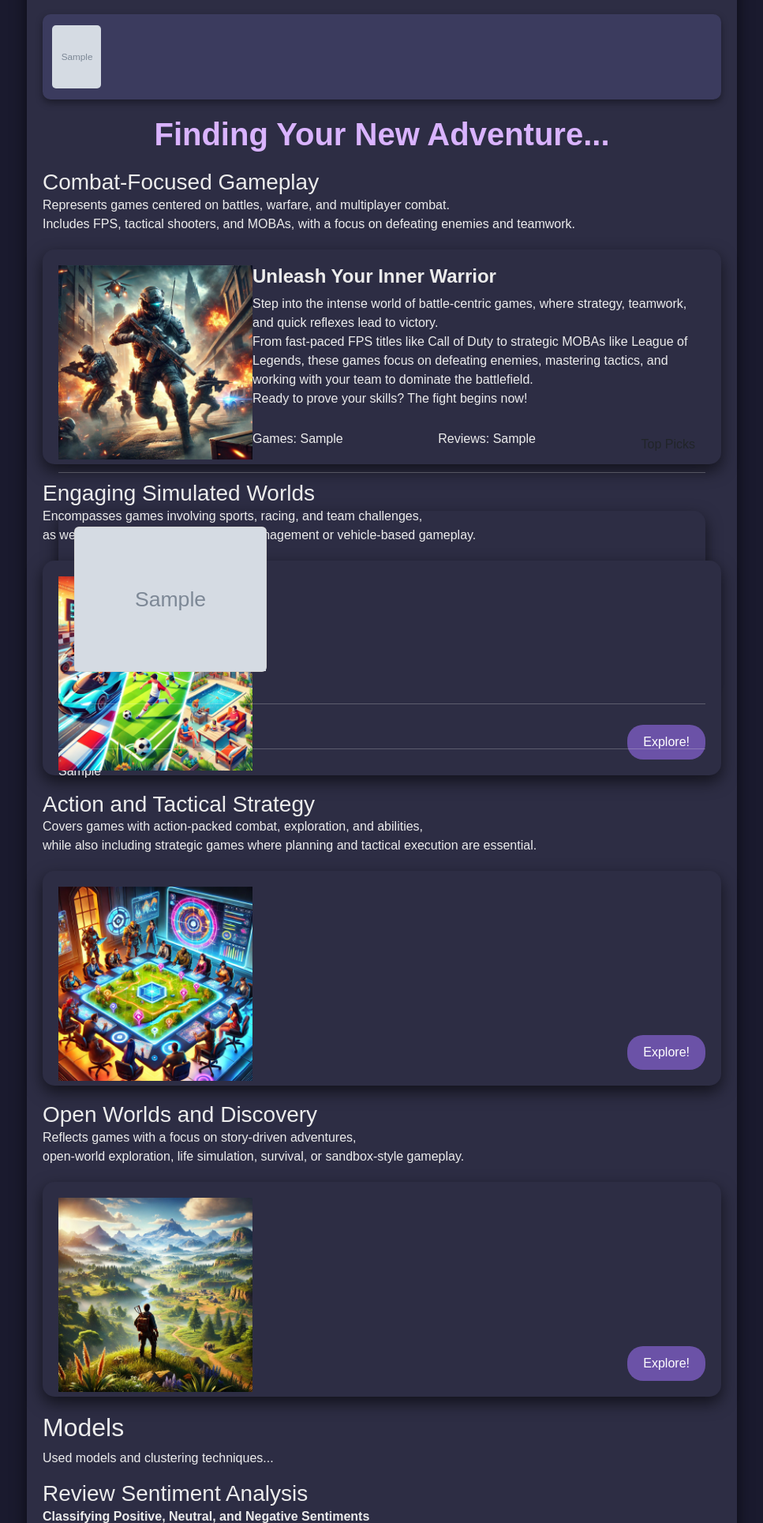
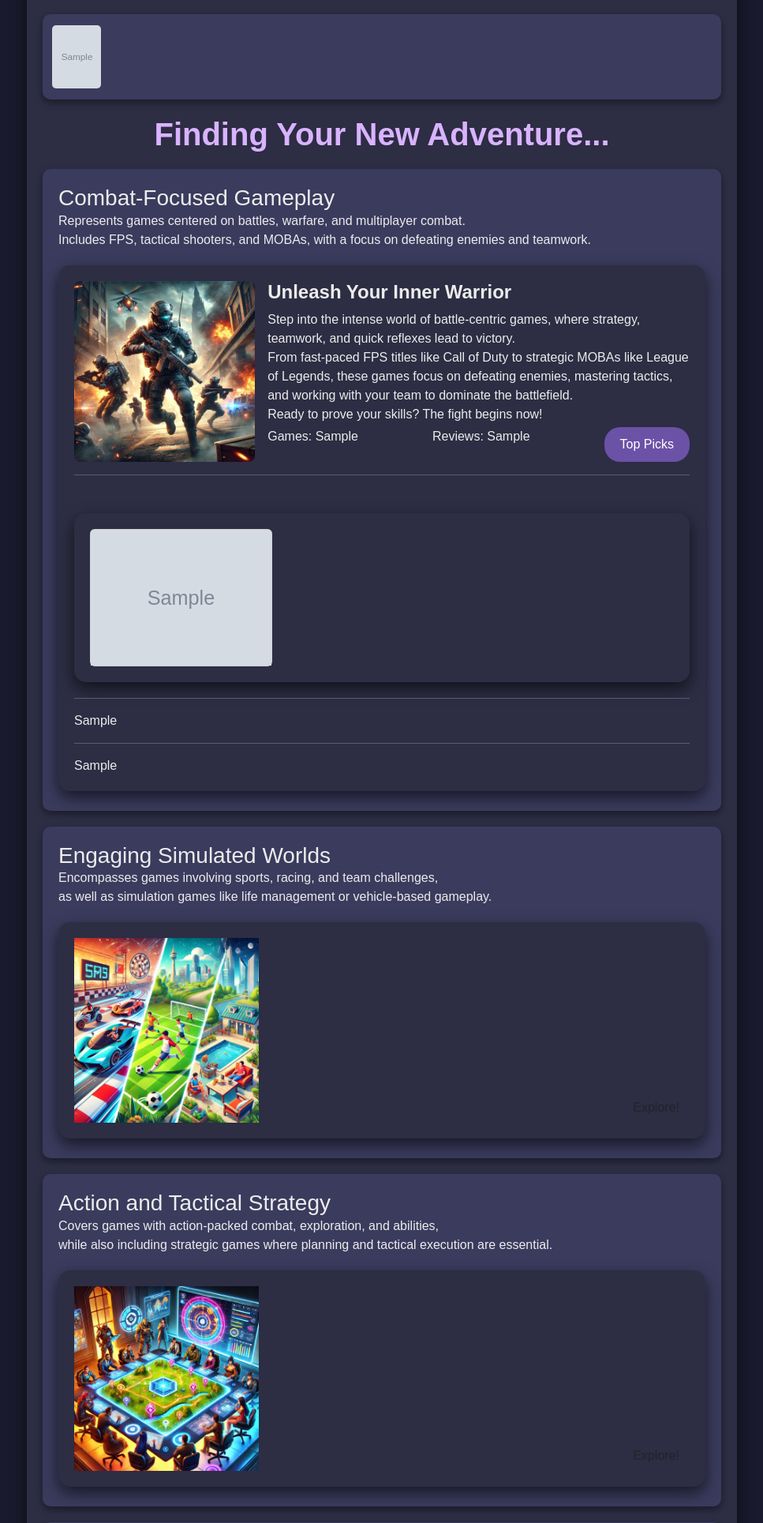
Before and after one commit to Senimtra/robo-reviews, a Django app: template core/templates/index.html in a window 1280 px wide. Shown: the part 589-2518 px from the top of the page at 79% size, without its empty margins (156-1123 px from the left). Run offline with Django 4.2, Linux system fonts and the light colour scheme; the template is opened without the code that fills it: most values are stand-ins (such as "Sample title", 1, 10 or a date in 2020); grey boxes marked "Sample" are stand-in pictures.

Commit message:
add summarization styles

```diff
--- a/static/styles/styles.css
+++ b/static/styles/styles.css
@@ -1,9 +1,11 @@
+/* General body styles */
 body {
     background-color: #1a1a2e; /* Dark violet background */
     color: #ececec; /* Light text for contrast */
     font-family: 'Arial', sans-serif;
 }
 
+/* Navigation bar styles */
 .navbar {
     background-color: #2d2d44;
     border-bottom-left-radius: 15px;
@@ -16,14 +18,17 @@
     z-index: 1000;
 }
 
-.navbar-brand, .nav-link {
+.navbar-brand,
+.nav-link {
     color: #ececec !important;
 }
 
-.navbar-brand:hover, .nav-link:hover {
-    color: #d9b3ff !important;
+.navbar-brand:hover,
+.nav-link:hover {
+    color: #d9b3ff !important; /* Hover effect for links */
 }
 
+/* Container styles */
 .container {
     max-width: 900px;
     margin: 20px auto;
@@ -33,6 +38,7 @@
     box-shadow: 0 8px 20px rgba(0, 0, 0, 0.6);
 }
 
+/* Header styles */
 .header-image {
     width: 100%;
     border-radius: 15px;
@@ -46,7 +52,8 @@
     color: #d9b3ff; /* Violet tone */
 }
 
-.review-card {
+/* Card styles */
+.body-card {
     background-color: #3b3b5e; /* Subtle card contrast */
     margin-bottom: 20px;
     border-radius: 10px;
@@ -54,11 +61,12 @@
     box-shadow: 0 4px 10px rgba(0, 0, 0, 0.4);
 }
 
-.review-card:hover {
+.body-card:hover {
     transform: translateY(-5px);
     transition: all 0.3s ease;
 }
 
+/* Button styles */
 .btn-custom {
     background-color: #6b52a7; /* Violet button color */
     border: none;
@@ -70,23 +78,11 @@
     margin: 0 auto;
 }
 
-.btn-games {
-    background-color: #6b52a7; /* Violet button color */
-    border: none;
-    color: #fff;
-    border-radius: 20px;
-    padding: 10px 20px;
-    text-align: center;
+.btn-custom:hover {
+    background-color: #8a6dd1; /* Hover effect for buttons */
 }
 
-.btn-custom:hover {
-    background-color: #8a6dd1;
-}
-
-.btn-games:hover {
-    background-color: #8a6dd1;
-}
-
+/* Layout styles for games */
 .games-container {
     display: flex;
 }
@@ -105,6 +101,7 @@
     border-radius: 5px;
 }
 
+/* Top games section styles */
 .top-games {
     border-radius: 10px;
     background-color: #3b3b5e;
@@ -113,21 +110,70 @@
     box-shadow: 0 4px 10px rgba(0, 0, 0, 0.4);
 }
 
+/* Footer styles */
+footer {
+    text-align: center;
+    margin: 20px 0;
+    color: #a2a2c1;
+}
+
+/* Summary box styles */
 .summary-box {
-    height: 17em;
     transition: all 0.5s ease;
 }
 
+.summary-head {
+    overflow: hidden;
+}
+
+.summary-image img {
+    border-radius: 0.5em;
+}
+
+.summary-content {
+    margin-left: 1em;
+    height: 14.3em;
+}
+
+.summary-btn {
+    background-color: #6b52a7; /* Violet button color */
+    border: none;
+    color: #fff;
+    border-radius: 20px;
+    padding: 10px 20px;
+    text-align: center;
+}
+
+.summary-btn:hover {
+    background-color: #8a6dd1;
+}
+
 .summary-box.expanded {
-    height: 50em;
+    height: 50em; /* Expanded state for summary */
 }
 
 .expandable {
     height: 100%;
 }
 
-footer {
-    text-align: center;
-    margin: 20px 0;
-    color: #a2a2c1;
+/* Pick card styles */
+.pick-card {
+    background-color: #2d2d44;
+    border-radius: 10px;
+    border: 1px solid black;
+    min-height: 100%;
 }
+
+.pick-card-body {
+    background-color: #2d2d44;
+    color: #ececec;
+}
+
+/* Highlighted text styles */
+.pro-text b {
+    color: green;
+}
+
+.contra-text b {
+    color: red;
+}
```
Lines whose indentation alone changed are shown as unchanged.
